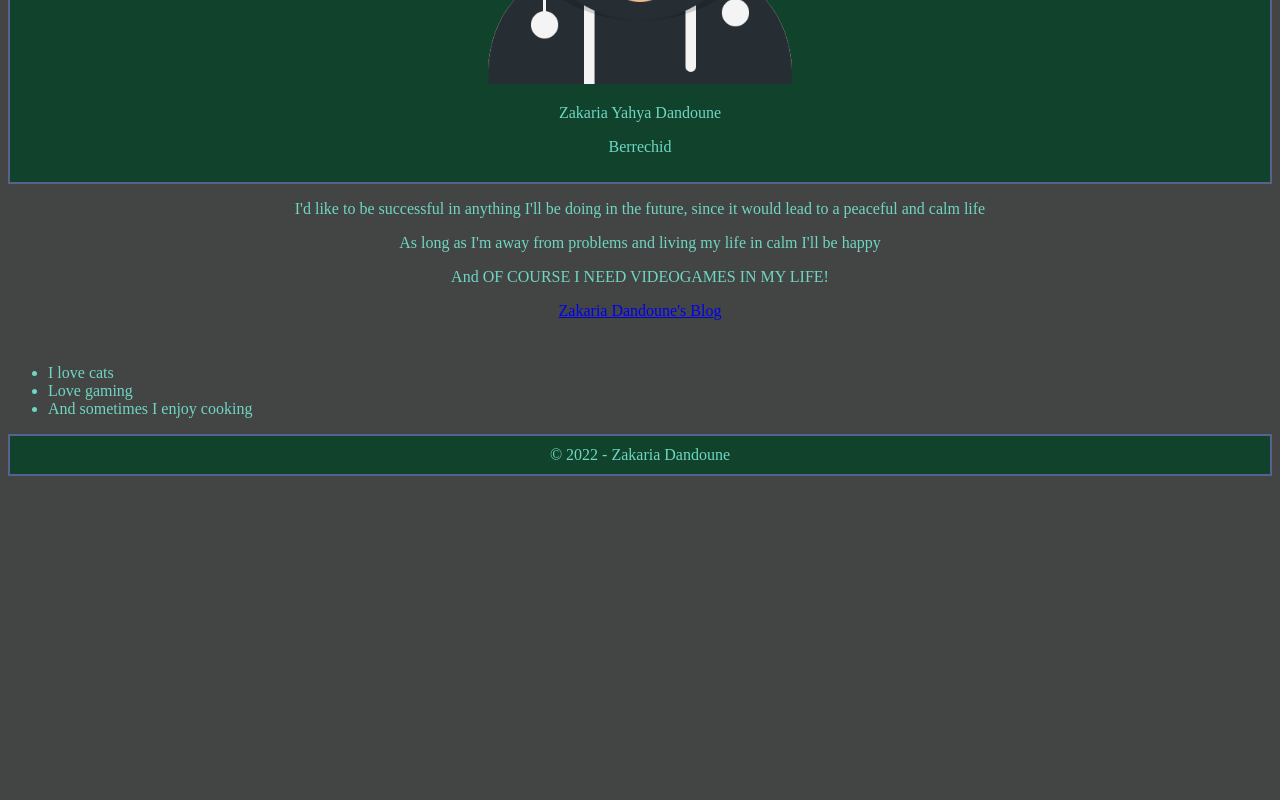
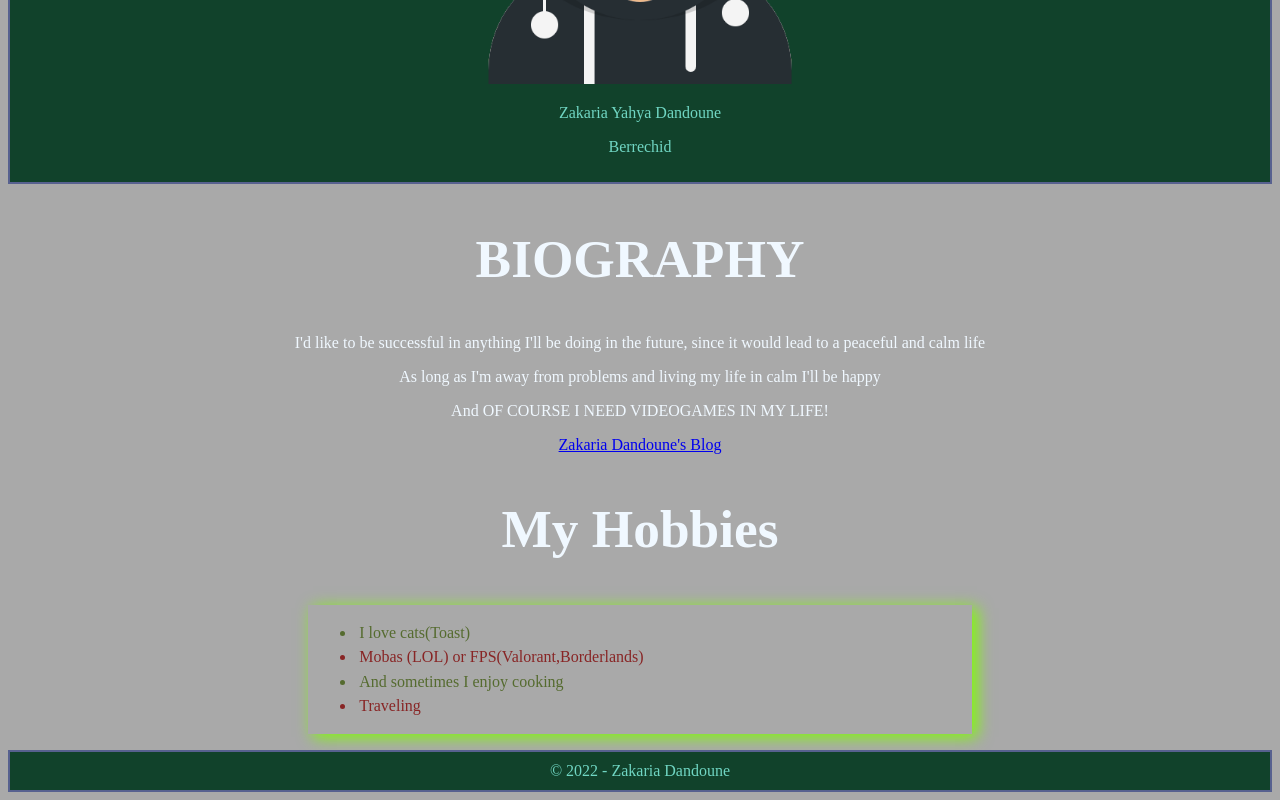
Before and after one commit to RVCC-IDMX/about-me-ZakariaD21, a plain HTML site: page index.html in a window 1280 px wide. Shown: the part 594-1394 px from the top of the page. Before the commit the page ends 1078 px from the top, so only its background shows below. Drawn offline with Linux system fonts and the light colour scheme; a web font is replaced by a local one.

Commit message:
Adding hobbies list

```diff
--- a/css/style.css
+++ b/css/style.css
@@ -1,7 +1,7 @@
 body{
     font-family: 'Roboto Slab', serif;
-    background-color: #424544;
-    color:#70D6C3;
+    background-color:darkgrey;
+    color:aliceblue;
 }
 h1, h2, h3, h4, h5, h6{
         font-family:'Grenze Gotisch';
@@ -24,3 +24,24 @@ header{
 #bio{
     text-align: center;
 }
+/* Hobbies List*/
+
+#hobbies h2{
+    text-align: center;
+}
+
+#hobbies ul{
+    width: 50%;
+    margin-left: auto;
+    margin-right: auto;
+    padding: 1rem;
+    box-shadow: 5px 3px 15px chartreuse;
+}
+#hobbies ul li{
+    margin-left: 2rem;
+    color:darkolivegreen;
+    padding: 0.2rem;
+}
+#hobbies ul li:nth-child(even){
+    color: rgb(136, 37, 37);
+}
--- a/index.html
+++ b/index.html
@@ -14,7 +14,7 @@
     <link rel="preconnect" href="https://fonts.gstatic.com" crossorigin>
     <link href="https://fonts.googleapis.com/css2?family=Grenze+Gotisch:wght@800&display=swap" rel="stylesheet">
 
-    <link href="css/style.css" rel = "stylesheet">
+    <link href="css/style.css" rel="stylesheet">
 </head>
 
 <body>
@@ -49,37 +49,36 @@
 
         <section id="bio">
             <div>
+                <h2>BIOGRAPHY</h2>
                 <p>
                     I'd like to be successful in anything I'll be doing in the future, since it would
                     lead to a peaceful and calm life
                 </p>
                 <p>As long as I'm away from problems and living my life in
-                     calm I'll be happy</p>
+                    calm I'll be happy</p>
                 <p>And OF COURSE I NEED VIDEOGAMES IN MY LIFE!</p>
 
-                    <p><a href="https://about-me-zakariad21.netlify.app">Zakaria Dandoune's Blog</a></p>
+                <p><a href="https://about-me-zakariad21.netlify.app">Zakaria Dandoune's Blog</a></p>
 
             </div>
 
 
         </section>
 
-        <section>
-            <h2>
-
-            </h2>
+        <section id="hobbies">
+            <h2> My Hobbies </h2>
 
             <ul>
-                <li>I love cats</li>
+                <li>I love cats(Toast)</li>
 
-                <li>Love gaming</li>
+                <li>Mobas (LOL) or FPS(Valorant,Borderlands)</li>
 
                 <li>And sometimes I enjoy cooking</li>
+
+                <li> Traveling</li>
             </ul>
 
         </section>
-
-
 
     </main>
 
```
